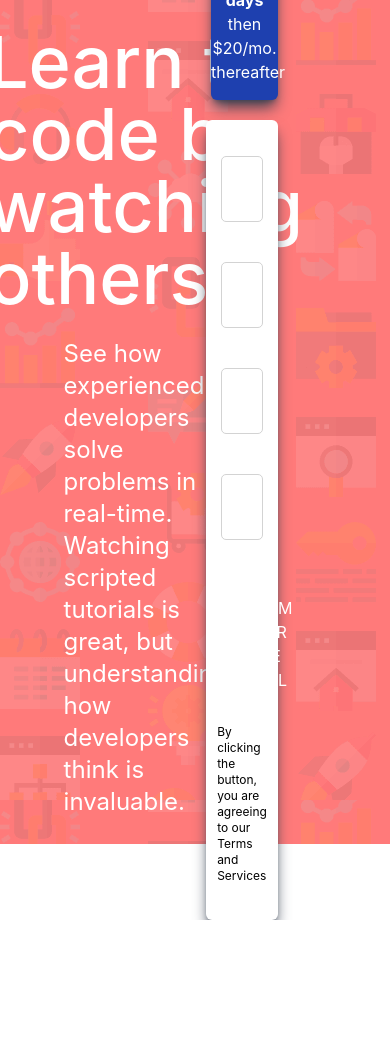
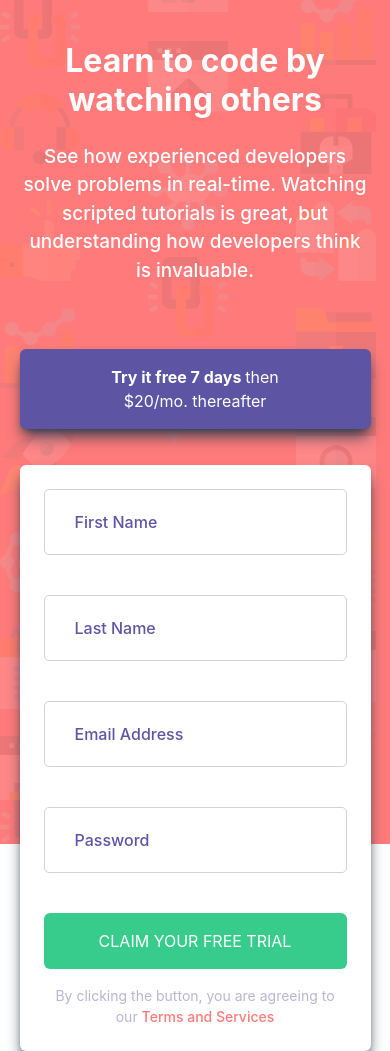
Before and after one commit to lucian-iernye/react-signup-form, a React (Create React App) app: page / in a window 390 px wide. Before the commit the page ends 920 px from the top, so only its background shows below. Built offline with nearby package versions, Linux system fonts and the light colour scheme.

Commit message:
finished mobile design

```diff
--- a/package.json
+++ b/package.json
@@ -14,6 +14,7 @@
     "react-dom": "^18.2.0",
     "react-hook-form": "^7.34.1",
     "react-scripts": "5.0.1",
+    "sass": "^1.54.4",
     "typescript": "^4.7.4",
     "web-vitals": "^2.1.4"
   },
--- a/src/App.css
+++ b/src/App.css
@@ -1,6 +1,46 @@
+* {
+  font-size: 16px;
+  margin: 0;
+  padding: 0;
+}
+
 section.signup__form__container {
-  background: url('./assets/bg-intro-desktop.png');
+  background: url("./assets/bg-intro-desktop.png");
   background-color: hsl(0, 100%, 74%);
+}
+
+.form__container {
+  width: 90%;
+  height: 90%;
+}
+
+.text__container {
+  width: 100%;
+  text-align: center;
+}
+
+.inputs__container {
+  width: 100%;
+}
+
+h1 {
+  font-size: 32px;
+  font-weight: 700;
+  line-height: 1.2;
+}
+
+h2 {
+  font-size: 19px;
+  font-weight: 500;
+}
+
+.ad__element {
+  background-color: #5d54a3;
+  margin-bottom: 36px;
+}
+
+.ad__new__line {
+  display: block;
 }
 
 input {
@@ -8,6 +48,45 @@ input {
   border: 1px solid lightgray;
   width: 100%;
   padding: 20px;
-  margin-bottom: 40px;
   background-color: white;
+  text-indent: 10px;
+  /* background: url("./assets/icon-error.svg") no-repeat 250px; */
+  padding-right: 20px;
 }
+
+input::placeholder {
+  color: hsl(248, 32%, 49%);
+  font-weight: 500;
+}
+
+input:focus {
+  outline: none;
+}
+
+form.form > p {
+  color: hsl(0, 100%, 74%);
+  font-size: 12px;
+}
+
+.submit-btn {
+  background-color: hsl(154, 59%, 51%);
+}
+
+.footer__text {
+  font-size: 14px;
+  font-weight: 400;
+  color: hsl(246, 25%, 77%);
+  text-align: center;
+}
+
+.footer__text__new__line {
+  display: inline-block;
+  font-size: 14px;
+  font-weight: 400;
+}
+
+.terms {
+  color: hsl(0, 100%, 74%);
+  font-size: 14px;
+  font-weight: 500;
+}
--- a/src/components/Form.tsx
+++ b/src/components/Form.tsx
@@ -1,73 +1,169 @@
 import React from "react";
+import { SubmitHandler, useForm } from "react-hook-form";
 import "../index.css";
+import errorSvg from "../assets/icon-error.svg";
+
+type FormData = {
+  firstName: string;
+  lastName: string;
+  email: string;
+  password: string;
+};
 
 export default function Form() {
+  const {
+    register,
+    handleSubmit,
+    formState: { errors },
+  } = useForm<FormData>({
+    mode: "onSubmit",
+    reValidateMode: "onChange",
+    defaultValues: {
+      firstName: "",
+      lastName: "",
+      email: "",
+      password: "",
+    },
+  });
 
-  type State = {
-    firstName: string
-    lastName: string
-    email: string
-    password: string
-    isButtonDisabled: boolean
-    isError: boolean
+  const onSubmit: SubmitHandler<FormData> = (data) => console.log(data);
+
+  console.log(errors);
+
+  const validationStyle = {
+    transition: `ease-in-out .2s`,
+    borderWidth: "2px",
+    borderColor: "hsl(0, 100%, 74%)",
+    backgroundImage: `url(${errorSvg})`,
+    backgroundPosition: "250px",
+    backgroundRepeat: "no-repeat",
+  };
+
+  const renderErrors = (error: any) => {
+    if (error && error.message) {
+      return error.message;
     }
-
+  };
 
   return (
-    <section className="signup__form__container px-32 py-32 w-screen h-screen">
-      <div className="form__container w-full h-full flex justify-center items-center">
+    <section className="signup__form__container w-screen h-screen flex justify-center items-center">
+      <div className="form__container">
         <div className="text__container text-white w-1/2 flex flex-col justify-center items-center mr-4">
-          <h1 className="text-7xl font-medium mb-6">Learn to code by watching others</h1>
-          <h2 className="font-normal text-2xl">See how experienced developers solve problems in real-time. <br />
-            Watching scripted tutorials is great, but understanding how developers think is invaluable.
+          <h1 className="mb-6">Learn to code by watching others</h1>
+          <h2 className="mb-16">
+            See how experienced developers solve problems in real-time. Watching
+            scripted tutorials is great, but understanding how developers think
+            is invaluable.
           </h2>
         </div>
 
-        <div className="inputs__container flex flex-col justify-center items-end w-1/2 ml-4">
-          <div className="ad__element w-full bg-blue-800 rounded-md shadow-lg shadow-gray-700">
-            <p className="py-4 text-white text-center"><span className="font-bold">Try it free 7 days</span> then $20/mo. thereafter</p>
+        <div className="inputs__container">
+          <div className="ad__element w-full rounded-md shadow-lg shadow-gray-700">
+            <p className="py-4 text-white text-center">
+              <span className="font-bold">Try it free 7 days </span>then
+              <span className="ad__new__line"> $20/mo. thereafter</span>
+            </p>
           </div>
-          <form className="form w-full h-full flex flex-col items-center justify-center mt-5 p-9 shadow-lg shadow-gray-700 bg-white rounded-md">
+          <form
+            className="form w-full h-full p-6 shadow-lg shadow-gray-700 bg-white rounded-md"
+            onSubmit={handleSubmit(onSubmit)}
+          >
             <input
               type="text"
-            name="firstName"
-            required
+              style={errors.firstName && validationStyle}
               autoComplete="off"
-            placeholder="First name"
+              placeholder={errors.firstName ? "" : "First Name"}
+              {...register("firstName", {
+                required: {
+                  value: true,
+                  message: "First Name cannot be empty",
+                },
+                minLength: {
+                  value: 2,
+                  message: "First Name needs to be longer",
+                },
+                maxLength: {
+                  value: 16,
+                  message: "First Name cannot be more than 16 characters",
+                },
+              })}
             />
+            <p className="text-right h-10">{renderErrors(errors.firstName)}</p>
 
             <input
               type="text"
-            name="lastName"
-            required
+              style={errors.lastName && validationStyle}
               autoComplete="off"
-            placeholder="Last name"
+              placeholder={errors.lastName ? "" : "Last Name"}
+              {...register("lastName", {
+                required: {
+                  value: true,
+                  message: "Last Name cannot be empty",
+                },
+                minLength: {
+                  value: 2,
+                  message: "Last Name needs to be longer",
+                },
+                maxLength: {
+                  value: 16,
+                  message: "Last Name cannot be more than 16 characters",
+                },
+              })}
             />
+            <p className="text-right h-10">{renderErrors(errors.lastName)}</p>
 
             <input
-            type="email"
-            name="email"
-            required
+              type="text"
+              style={errors.email && validationStyle}
               autoComplete="off"
-            placeholder="Email"
+              placeholder={errors.email ? "" : "Email Address"}
+              {...register("email", {
+                required: {
+                  value: true,
+                  message: "Email cannot be empty",
+                },
+                pattern: {
+                  value: new RegExp("^w+([.-]?w+)*@w+([.-]?w+)*(.w{2,3})+$"),
+                  message: "Looks like this is not an email",
+                },
+              })}
             />
+            <p className="text-right h-10">{renderErrors(errors.email)}</p>
 
             <input
               type="password"
-            name="password"
-            required
+              style={errors.password && validationStyle}
               autoComplete="off"
-            placeholder="Password"
+              placeholder={errors.password ? "" : "Password"}
+              {...register("password", {
+                required: {
+                  value: true,
+                  message: "Password cannot be empty",
+                },
+                minLength: {
+                  value: 3,
+                  message: "The password needs to be longer",
+                },
+                maxLength: {
+                  value: 16,
+                  message: "The password cannot be more than 16 characters",
+                },
+              })}
             />
+            <p className="text-right h-10">{renderErrors(errors.password)}</p>
 
-          <button className="w-full py-4 bg-green-500 rounded-md mb-4 text-white">CLAIM YOUR FREE TRIAL</button>
-            <p className="text-xs">By clicking the button, you are agreeing to our Terms and Services</p>
+            <button className="submit-btn w-full py-4 rounded-md mb-4 text-white">
+              CLAIM YOUR FREE TRIAL
+            </button>
+            <h3 className="footer__text">
+              By clicking the button, you are agreeing to{" "}
+              <p className="footer__text__new__line">
+                our <span className="terms">Terms and Services</span>
+              </p>
+            </h3>
           </form>
         </div>
       </div>
     </section>
   );
 }
-function useForm(arg0: string): { register: any; handleSubmit: any; } {
-  throw new Error("Function not implemented.");
-}
```
Also changed, not shown: src/assets/icon-error.svg (added), 1 other file (tests, documents, lock files or other folders). Lines whose indentation alone changed are shown as unchanged.
